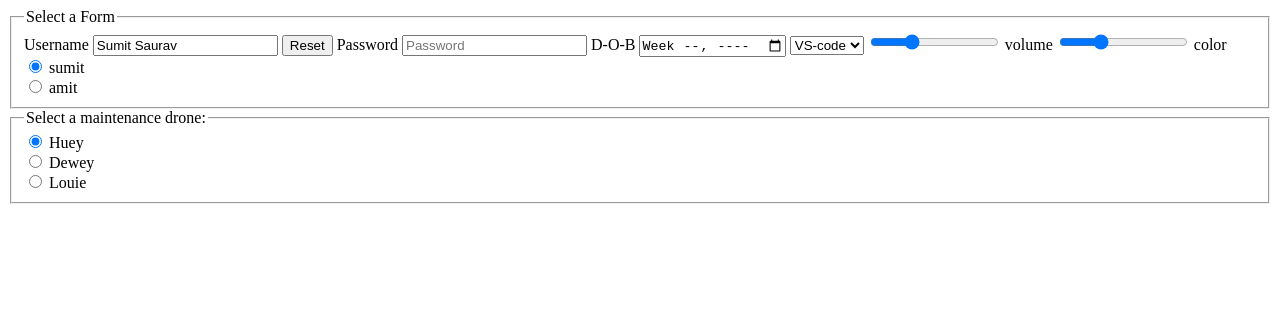
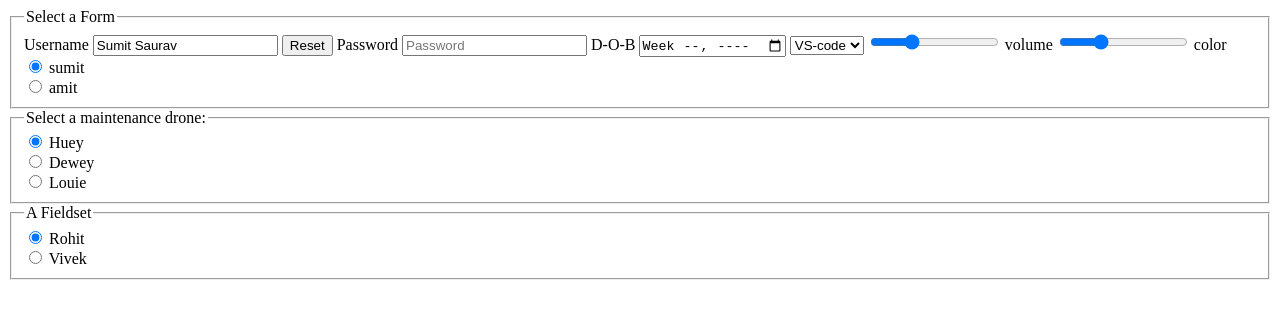
Before and after one commit to Sumit021995/html-start, a plain HTML site: page form2.html in a window 1280 px wide. Drawn offline with Linux system fonts and the light colour scheme.

Commit message:
file updated

```diff
--- a/form2.html
+++ b/form2.html
@@ -29,7 +29,7 @@
             <input type="radio" name="sumit" id="sumit" checked >
         <label for="sumit">sumit</label>
         <br>
-        <input type="radio" name="amit" id="amit"  >
+        <input type="radio" name="amit" id="amit">
         <label for="amit">amit</label>
         </div>
     </form>
@@ -53,5 +53,17 @@
           <label for="louie">Louie</label>
         </div>
       </fieldset>
+
+      <fieldset>
+        <legend>A Fieldset</legend>
+        <div>
+          <input type="radio" name="" value="Rohit" id="rohit" checked>
+          <label for="rohit">Rohit</label>
+        </div>
+        <div>
+          <input type="radio" name="" value="vivek" id="vivek" >
+          <label for="vivek">Vivek</label>
+        </div>
+      </fieldset>
 </body>
 </html>
```
